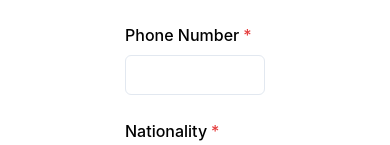
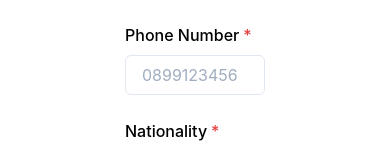
Before and after one commit to rajitbanerjee/vax-warden, a React (Create React App) app in the folder frontend/: page / in a window 390 px wide. Shown: the part 660-805 px from the top of the page. Built offline with nearby package versions, Linux system fonts and the light colour scheme; no server answers.

Commit message:
Add placeholder for phone no.

```diff
--- a/frontend/src/pages/Registration.tsx
+++ b/frontend/src/pages/Registration.tsx
@@ -73,7 +73,7 @@ export const Registration: React.FC = (): JSX.Element => {
 
             <FormControl isRequired marginTop={6} isInvalid={error !== null}>
               <FormLabel>Phone Number</FormLabel>
-              <Input name="phoneNo" type="tel" size="md" />
+              <Input name="phoneNo" placeholder="0899123456" type="tel" size="md" />
             </FormControl>
 
             <FormControl isRequired marginTop={6} isInvalid={error !== null}>
```
